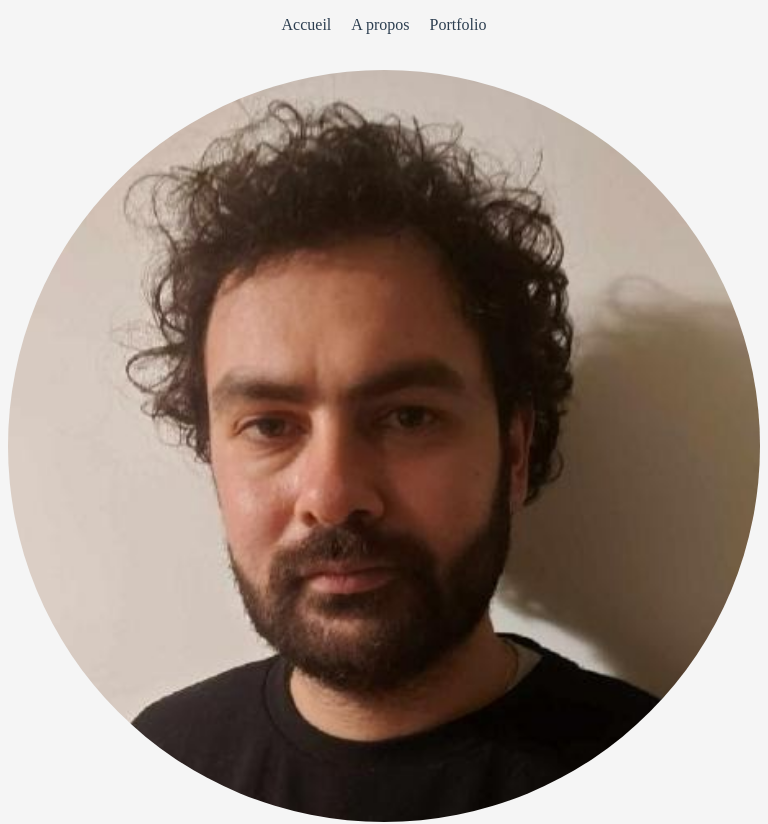
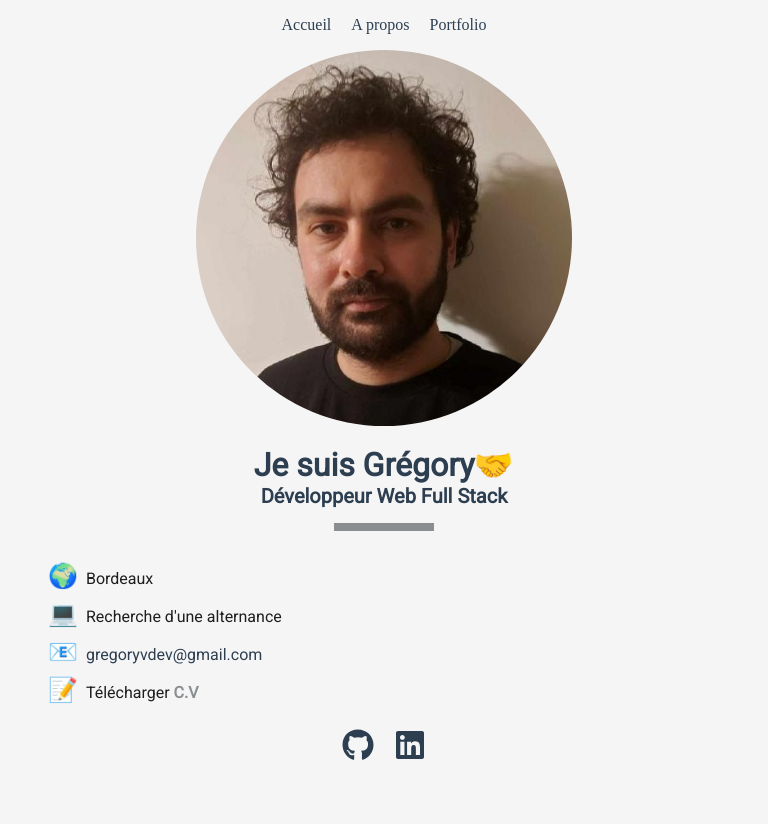
Before and after one commit to GregoryVDev/Portfolio, a React (Vite) app: page / in a window 768 px wide. Shown: the top 824 px of the page. After the commit the page ends 800 px from the top, so only its background shows below. Built offline with nearby package versions, Linux system fonts and the light colour scheme.

Commit message:
Added for the tablet queries, display flex for the image with margin

```diff
--- a/src/index.css
+++ b/src/index.css
@@ -222,3 +222,15 @@ section img {
   justify-content: center;
   gap: 10px;
 }
+
+
+/* TABLET */
+
+@media screen and (min-width: 768px) and (max-width: 1023px) {
+
+  .about img {
+    display: flex;
+    margin: 0 auto 20px;
+    width: 50%;
+  }
+}
```
